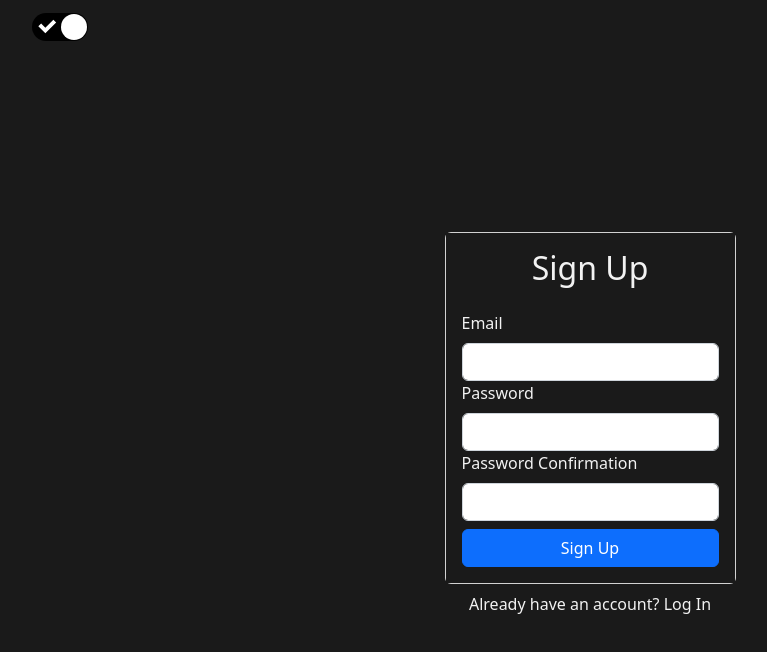
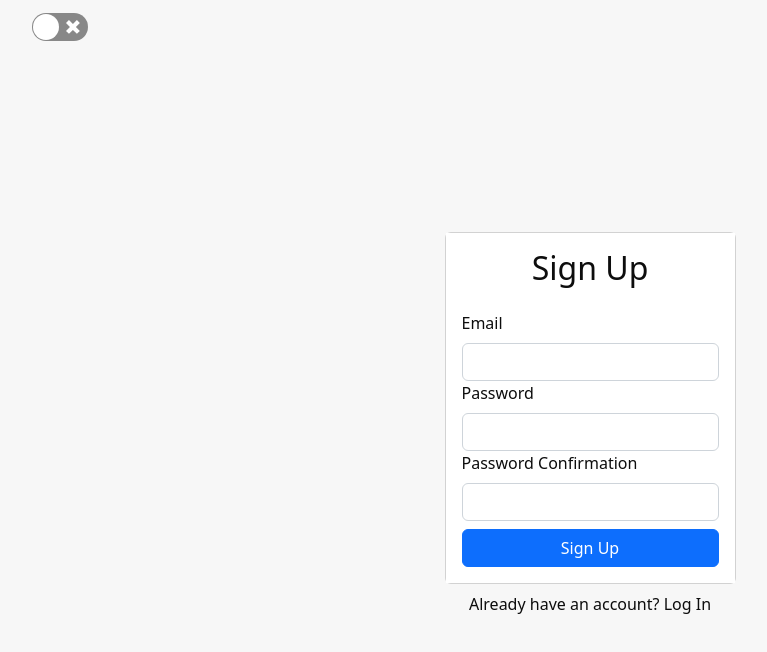
Before and after one commit to ashirk94/produce-shop, a React (Create React App) app: page / in a window 1280 px wide. Shown: the top 652 px of the page, without its empty margins (50-817 px from the left). Built offline with nearby package versions, Linux system fonts and the light colour scheme; no server answers.

Commit message:
user authentication

```diff
--- a/src/components/App.js
+++ b/src/components/App.js
@@ -5,7 +5,7 @@ import Switch from 'react-switch'
 import { AuthProvider } from '../contexts/AuthContext'
 
 function App() {
-	const [theme, setTheme] = useState('dark')
+	const [theme, setTheme] = useState('light')
 
 	const toggleTheme = () => {
 		setTheme((cur) => (cur === 'light' ? 'dark' : 'light'))
--- a/src/components/Signup.js
+++ b/src/components/Signup.js
@@ -8,7 +8,7 @@ export default function Signup() {
     const passwordRef = useRef()
     const passwordConfirmRef = useRef()
     const {theme} = useContext(ThemeContext)
-    const {signup} = useAuth()
+    const {currentUser, signup} = useAuth()
     const [error, setError] = useState('')
     const [loading, setLoading] = useState(false)
 
@@ -35,6 +35,7 @@ export default function Signup() {
         <Card>
             <Card.Body id={theme} className="signup-card">
                 <h2 className="text-center mb-4">Sign Up</h2>
+                {currentUser && currentUser.email}
                 {error && <Alert variant="danger">{error}</Alert>}
                 <Form onSubmit={handleSubmit}>
                     <Form.Group id="email">
--- a/src/contexts/AuthContext.js
+++ b/src/contexts/AuthContext.js
@@ -1,5 +1,6 @@
 import React, { useContext, useEffect, useState } from 'react'
 import { auth } from '../firebase'
+import { createUserWithEmailAndPassword } from 'firebase/auth'
 
 const AuthContext = React.createContext()
 
@@ -7,16 +8,29 @@ export function useAuth() {
 	return useContext(AuthContext)
 }
 
-function signup(email, password) {
-    return auth.createUserWithEmailAndPassword(email, password)
+    function signup(email, password) {
+        createUserWithEmailAndPassword(auth, email, password)
+        .then((userCredential) => {
+          // Signed in
+          const user = userCredential.user;
+          console.log(user, 'user created successfully')
+        })
+        .catch((error) => {
+          const errorCode = error.code;
+          const errorMessage = error.message;
+          console.log(errorMessage, errorCode)
+        })
+    return
 }
 
 export function AuthProvider({ children }) {
 	const [currentUser, setCurrentUser] = useState()
+    const [loading, setLoading] = useState(true)
 
     useEffect(() => {
         const unsubscribe = auth.onAuthStateChanged(user => {
             setCurrentUser(user)
+            setLoading(false)
         })
         return unsubscribe
     }, [])
@@ -28,7 +42,7 @@ export function AuthProvider({ children }) {
 
 	return (
         <AuthContext.Provider value={value}>
-            {children}
+            {!loading && children}
         </AuthContext.Provider>
     )
 }
--- a/src/firebase.js
+++ b/src/firebase.js
@@ -1,15 +1,17 @@
 import { initializeApp } from "firebase/app";
 import { getAuth } from "firebase/auth";
 
-const app = initializeApp({
+const config = {
     apiKey: process.env.REACT_APP_FIREBASE_API_KEY,
-    authDomain: process.env.REACT_APP_FIREBASE_AUTH_DOMAIN,
     projectId: process.env.REACT_APP_PROJECT_ID,
     databaseURL: process.env.REACT_APP_DATABASE_URL,
+    authDomain: process.env.REACT_APP_FIREBASE_AUTH_DOMAIN,
     storageBucket: process.env.REACT_APP_STORAGE_BUCKET,
     messagingSenderId: process.env.REACT_APP_MESSAGING_SENDER_ID,
     appId: process.env.REACT_APP_ID
-})
+}
+const app = initializeApp(config)
 
 export const auth = getAuth(app)
+//console.log(config)
 export default app
```
Also changed, not shown: 1 other file (tests, documents, lock files or other folders).
